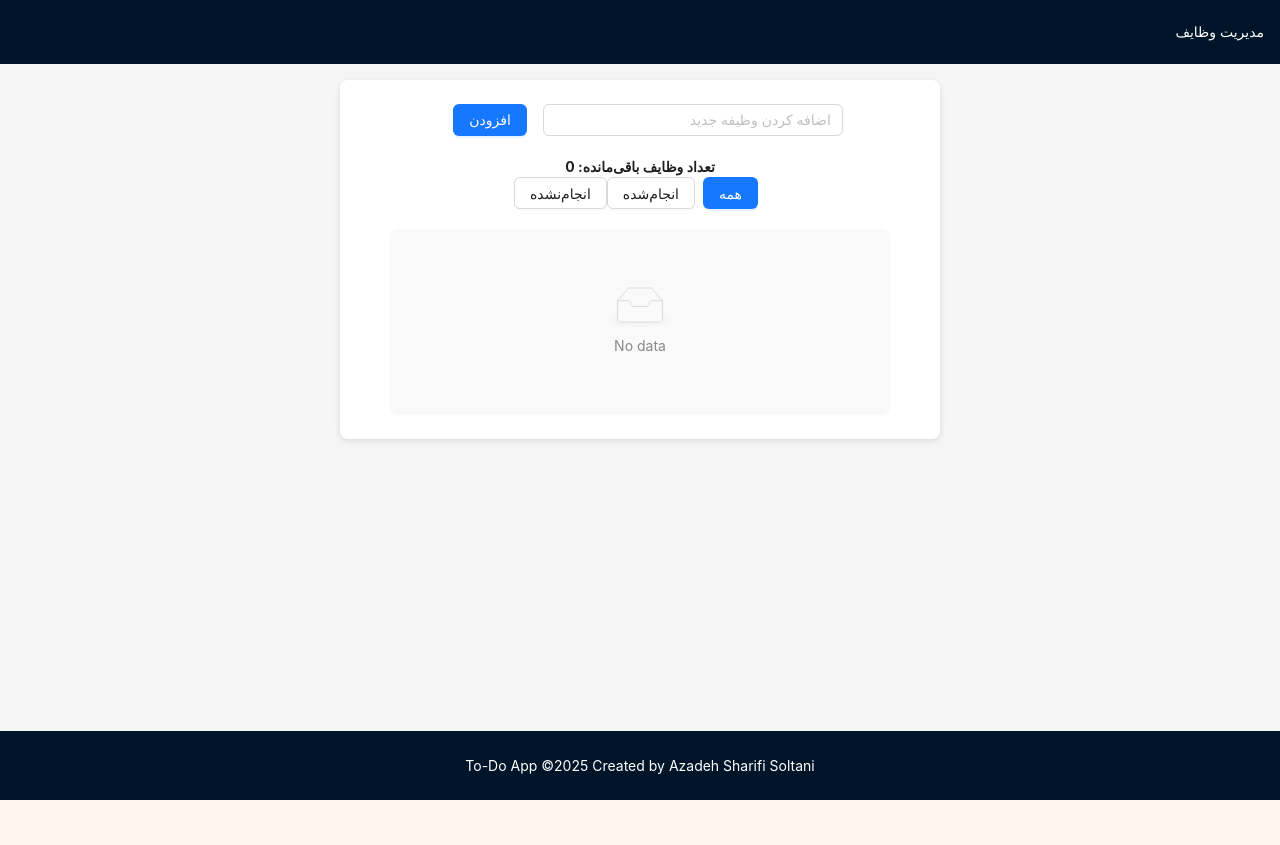
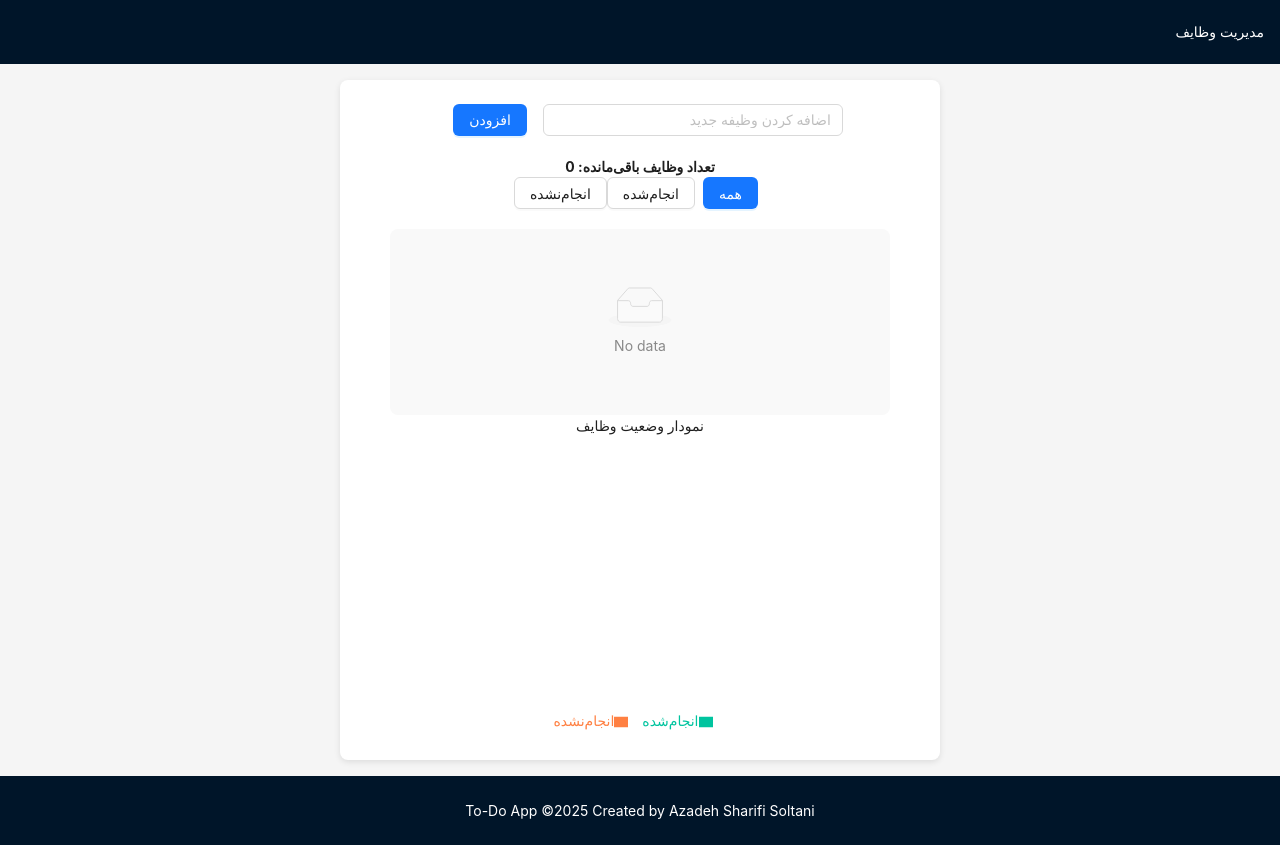
Before and after one commit to frau-azadeh/kadec, a Next.js app: page / in a window 1280 px wide. Before the commit the page ends 800 px from the top, so only its background shows below. Built offline with nearby package versions, Linux system fonts and the light colour scheme.

Commit message:
update page

```diff
--- a/src/app/page.tsx
+++ b/src/app/page.tsx
@@ -5,6 +5,7 @@ import TodoForm from "@/components/TodoForm";
 import TodoList from "@/components/TodoList";
 import FilterButtons from "@/components/FilterButtons";
 import { useTodos } from "../context/TodoContext";
+import TaskPieChart from "@/components/TaskPieChart";
 
 const { Header, Content, Footer } = Layout;
 
@@ -53,6 +54,7 @@ const Dashboard: React.FC = () => {
             remainingTasks={remainingTasks}
           />
           <TodoList filter={filter} />
+          <TaskPieChart/>
         </div>
       </Content>
       <Footer
```
